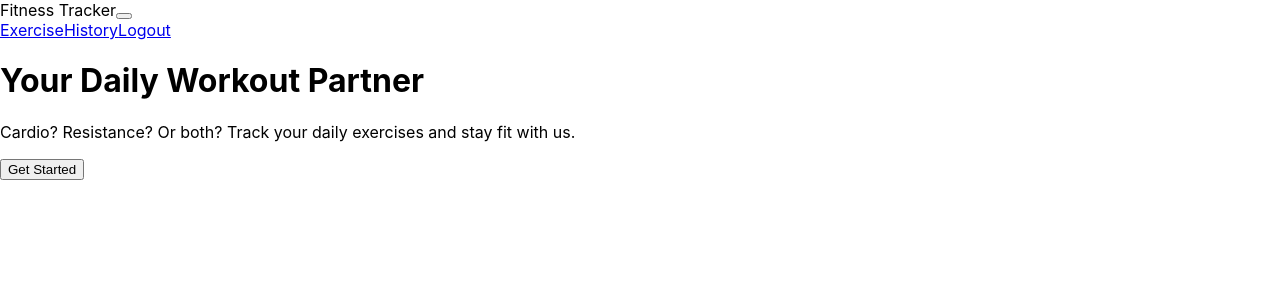
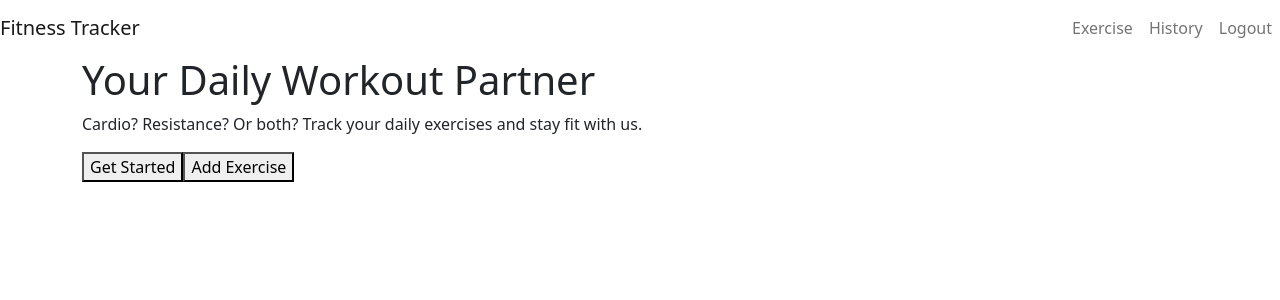
Before and after one commit to joce1ynn/fitness-tracker-MERN, a React (Create React App) app in the folder client/: page /exercise in a window 1280 px wide. Shown: the top 300 px of the page. Built offline with nearby package versions, Linux system fonts and the light colour scheme.

Commit message:
add pages to app.js

```diff
--- a/client/src/App.js
+++ b/client/src/App.js
@@ -1,11 +1,32 @@
+import React, { useState } from "react";
+import "bootstrap/dist/css/bootstrap.min.css";
+
 import Home from "./pages/Home";
+import History from "./pages/History";
+import Exercise from "./pages/Exercise";
+import Login from "./pages/Login";
 import Header from "./components/Header";
 
 function App() {
+  const [currentPage, setCurrentPage] = useState("Home");
+
+  const RenderPage = () => {
+    switch (currentPage) {
+      case "Home":
+      default:
+        return <Home />;
+      case "Exercise":
+        return <Exercise />;
+      case "History":
+        return <History />;
+      case "Login":
+        return <Login />;
+    }
+  };
   return (
     <div>
-      <Header />
-      <Home />
+      <Header setCurrentPage={setCurrentPage} />
+      <RenderPage />
     </div>
   );
 }
--- a/client/src/components/Header.js
+++ b/client/src/components/Header.js
@@ -4,14 +4,8 @@ import Navbar from "react-bootstrap/Navbar";
 
 export default function Header(props) {
   return (
-    <Navbar
-      collapseOnSelect
-      className="navbar"
-      variant="dark"
-      expand="sm"
-      aria-current="true"
-    >
-      <Navbar.Brand>Fitness Tracker</Navbar.Brand>
+    <Navbar collapseOnSelect className="navbar" expand="sm" aria-current="true">
+      <Navbar.Brand href="/">Fitness Tracker</Navbar.Brand>
       <Navbar.Toggle aria-controls="responsive-navbar-nav" />
       <Navbar.Collapse
         id="responsive-navbar-nav"
--- a/client/src/components/Navigation.js
+++ b/client/src/components/Navigation.js
@@ -7,7 +7,7 @@ export default function Navigation(props) {
   return (
     <Nav>
       <Nav.Link
-        href="/exercise"
+        href="#exercise"
         onClick={() => {
           setCurrentPage("Exercise");
         }}
@@ -15,7 +15,7 @@ export default function Navigation(props) {
         Exercise
       </Nav.Link>
       <Nav.Link
-        href="/history"
+        href="#history"
         onClick={() => {
           setCurrentPage("History");
         }}
@@ -23,7 +23,7 @@ export default function Navigation(props) {
         History
       </Nav.Link>
       <Nav.Link
-        href="/"
+        href="#logout"
         onClick={() => {
           setCurrentPage("Login");
         }}
--- /dev/null
+++ b/client/src/pages/Exercise.js
@@ -0,0 +1,7 @@
+import React from 'react'
+
+export default function Exercise() {
+  return (
+    <div>Exercise</div>
+  )
+}
--- a/client/src/pages/History.js
+++ b/client/src/pages/History.js
@@ -0,0 +1,7 @@
+import React from 'react'
+
+export default function History() {
+  return (
+    <div>History</div>
+  )
+}
--- a/client/src/pages/Home.js
+++ b/client/src/pages/Home.js
@@ -1,6 +1,5 @@
 import React from "react";
 import Container from "react-bootstrap/Container";
-
 
 export default function Home() {
   return (
@@ -11,6 +10,7 @@ export default function Home() {
         with us.
       </p>
       <button>Get Started</button>
+      <button>Add Exercise</button>
     </Container>
   );
 }
--- a/client/src/pages/Login.js
+++ b/client/src/pages/Login.js
@@ -0,0 +1,5 @@
+import React from "react";
+
+export default function Login() {
+  return <div>Login</div>;
+}
```
Also changed, not shown: client/src/pages/Excercise.js (deleted).
